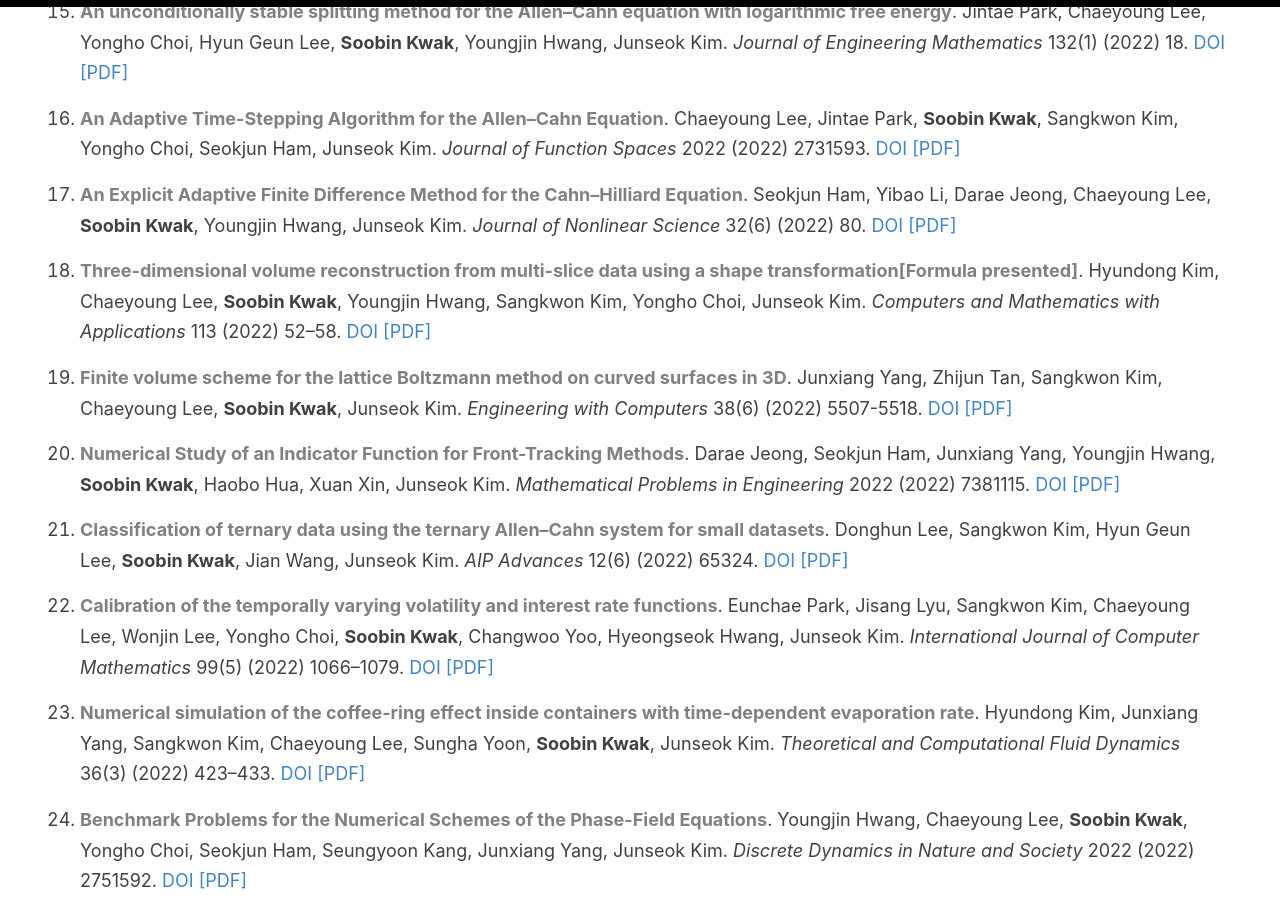
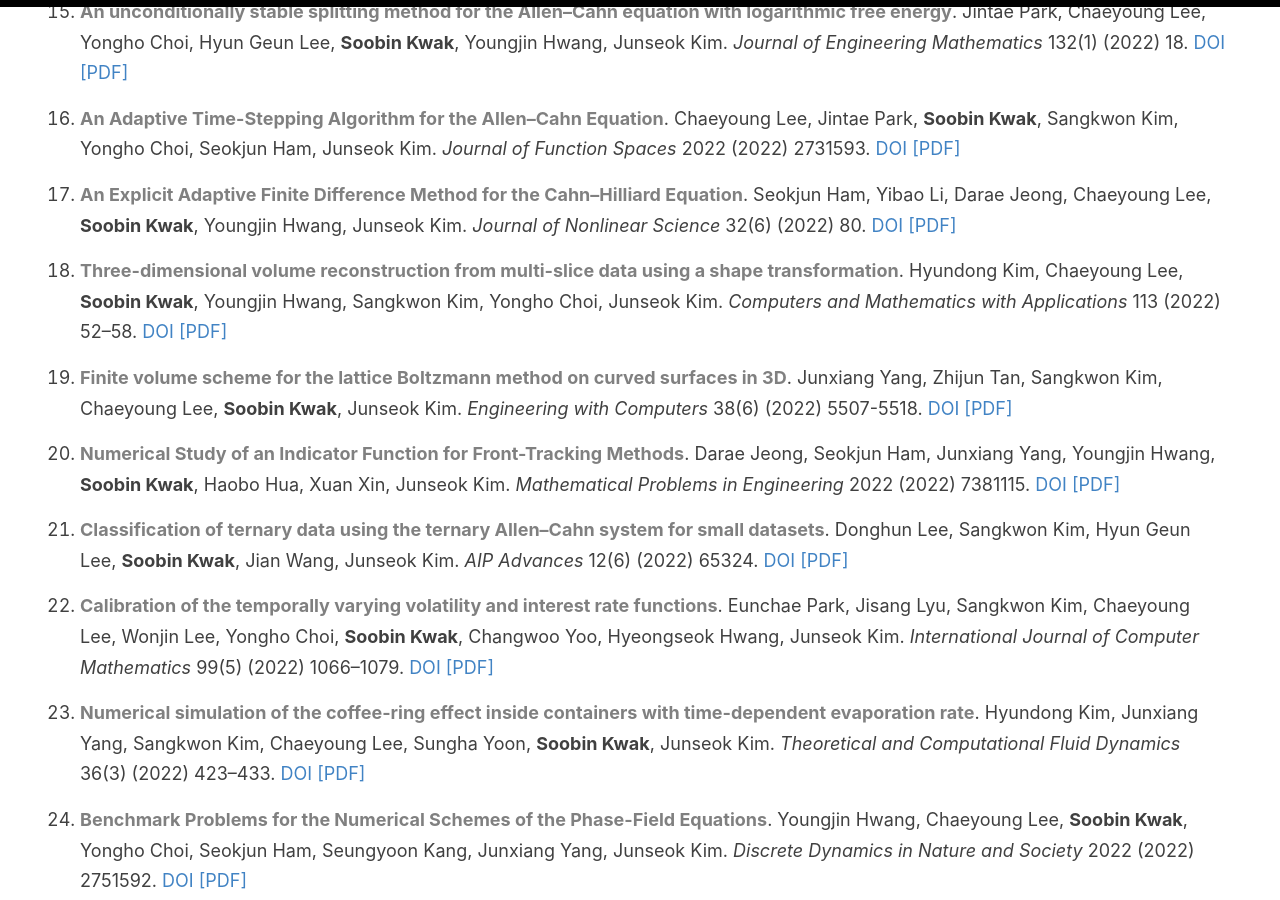
Before and after one commit to skwak/skwak.github.io, a Jekyll site: the page built from _pages/Publications.md, in a window 1280 px wide and 900 px high, scrolled down 1574 px. Built offline with Jekyll 4.4.1, drawn with Linux system fonts in a browser that asks for light colours.

Commit message:
Update Publications.md

```diff
--- a/_pages/Publications.md
+++ b/_pages/Publications.md
@@ -52,7 +52,7 @@ Various numerical schemes and analysis for the conservative Allen–Cahn equatio
 
 1. <span style="color:#808080; font-weight: bold;">An Explicit Adaptive Finite Difference Method for the Cahn–Hilliard Equation</span>. Seokjun Ham, Yibao Li, Darae Jeong, Chaeyoung Lee, **Soobin Kwak**, Youngjin Hwang, Junseok Kim. *Journal of Nonlinear Science* 32(6) (2022) 80. [DOI](https://doi.org/10.1007/s00332-022-09844-3) [[PDF]](../papers/s00332-022-09844-3.pdf)
 
-1. <span style="color:#808080; font-weight: bold;">Three-dimensional volume reconstruction from multi-slice data using a shape transformation[Formula presented]</span>. Hyundong Kim, Chaeyoung Lee, **Soobin Kwak**, Youngjin Hwang, Sangkwon Kim, Yongho Choi, Junseok Kim. *Computers and Mathematics with Applications* 113 (2022) 52–58. [DOI](https://doi.org/10.1016/j.camwa.2022.03.018) [[PDF]](../papers/1-s2.0-S0898122122001031-main.pdf)
+1. <span style="color:#808080; font-weight: bold;">Three-dimensional volume reconstruction from multi-slice data using a shape transformation</span>. Hyundong Kim, Chaeyoung Lee, **Soobin Kwak**, Youngjin Hwang, Sangkwon Kim, Yongho Choi, Junseok Kim. *Computers and Mathematics with Applications* 113 (2022) 52–58. [DOI](https://doi.org/10.1016/j.camwa.2022.03.018) [[PDF]](../papers/1-s2.0-S0898122122001031-main.pdf)
 
 1. <span style="color:#808080; font-weight: bold;">Finite volume scheme for the lattice Boltzmann method on curved surfaces in 3D</span>. Junxiang Yang, Zhijun Tan, Sangkwon Kim, Chaeyoung Lee, **Soobin Kwak**, Junseok Kim. *Engineering with Computers* 38(6) (2022) 5507-5518. [DOI](https://doi.org/10.1007/s00366-022-01671-0) [[PDF]](../papers/s00366-022-01671-0.pdf)
 
```
